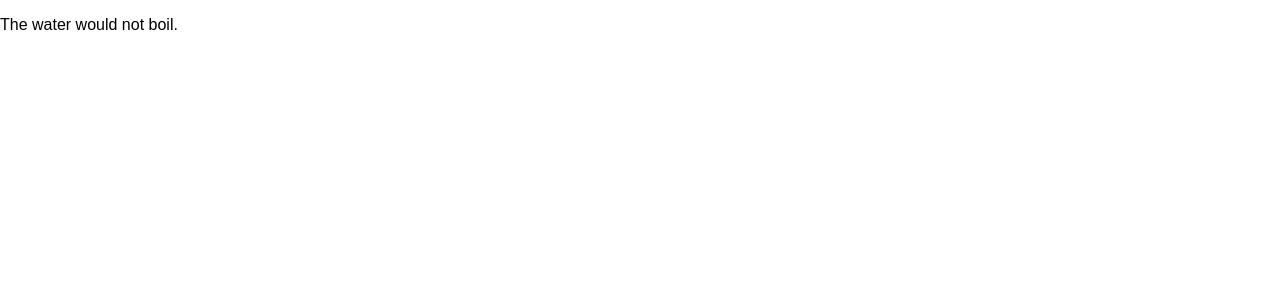
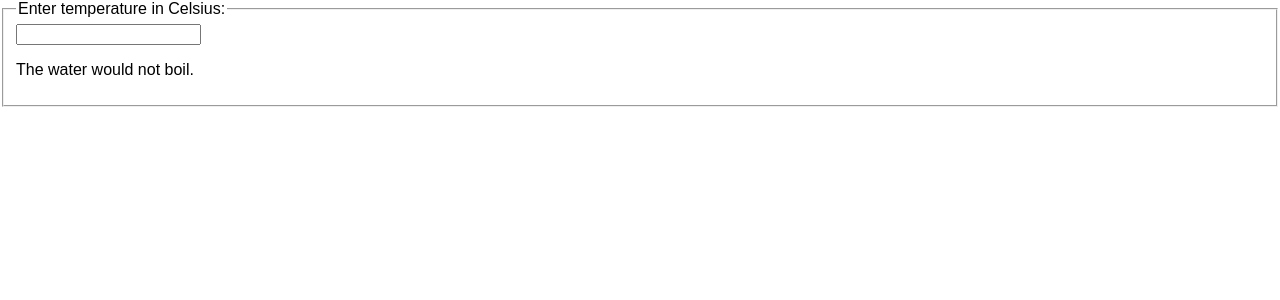
Before and after one commit to SYuvaraj/reactofficial, a React (Create React App) app in the folder my-app/: page / in a window 1280 px wide. Shown: the top 300 px of the page. Built offline with nearby package versions, Linux system fonts and the light colour scheme.

Commit message:
calculator

```diff
--- /dev/null
+++ b/my-app/src/components/Calculator.js
@@ -0,0 +1,29 @@
+import React, {Component} from 'react';
+import BoilingVerdict from "./BoilingVerdict";
+
+class calculator extends React.Component{
+	constructor(props){
+		super(props);
+		this.handleChange  = this.handleChange.bind(this);
+		this.state = {temperature : ''}
+
+	};
+	handleChange(e){
+		this.setState({ temperature: e.target.value });
+	}
+	render(){
+		const temperature = this.state.temperature;
+		return(
+			<fieldset>
+	        	<legend>Enter temperature in Celsius:</legend>
+	        	<input
+	          		value={temperature}
+	          		onChange={this.handleChange} />
+	        	<BoilingVerdict
+	          		celsius={parseFloat(temperature)} />
+	      	</fieldset>
+		);
+	}
+}
+
+export default calculator;
--- a/my-app/src/index.js
+++ b/my-app/src/index.js
@@ -12,8 +12,9 @@ import ListKeys from './components/ListKeys.js';
 import NameForm from './components/NameForm.js';
 import Reservation from './components/Reservation.js';
 import BoilingVerdict from './components/BoilingVerdict.js';
+import Calculator from './components/Calculator.js';
 import registerServiceWorker from './registerServiceWorker';
 
 
-ReactDOM.render(<BoilingVerdict  celsius = "90" />, document.getElementById('root'));
+ReactDOM.render(<Calculator />, document.getElementById('root'));
 registerServiceWorker();
```
